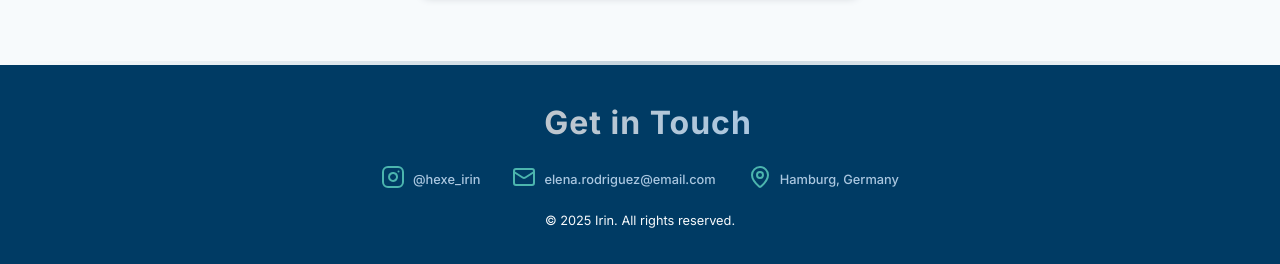
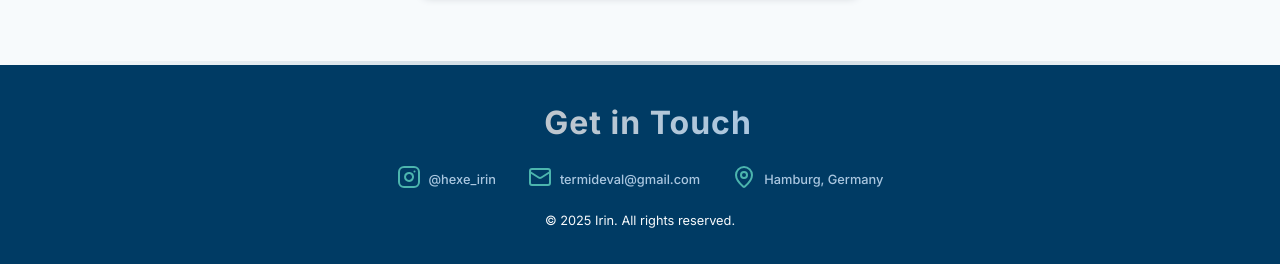
Before and after one commit to RiemannSphere/irin-portfolio, an Astro site: page / in a window 1280 px wide. Shown: the part 4112-4376 px from the top of the page. Built offline with nearby package versions, Linux system fonts and the light colour scheme; Astro itself is replaced by a stand-in of ours.

Commit message:
change email

```diff
--- a/src/components/Contact.astro
+++ b/src/components/Contact.astro
@@ -15,7 +15,7 @@
                     <span class="contact-icon">
                         <svg xmlns="http://www.w3.org/2000/svg" width="24" height="24" viewBox="0 0 24 24" fill="none" stroke="currentColor" stroke-width="2" stroke-linecap="round" stroke-linejoin="round" class="lucide lucide-mail-icon lucide-mail"><path d="m22 7-8.991 5.727a2 2 0 0 1-2.009 0L2 7"/><rect x="2" y="4" width="20" height="16" rx="2"/></svg>
                     </span>
-                    <span class="contact-text">elena.rodriguez@email.com</span>
+                    <span class="contact-text">termideval@gmail.com</span>
                 </div>
                 <div class="contact-item">
                     <span class="contact-icon">
```
